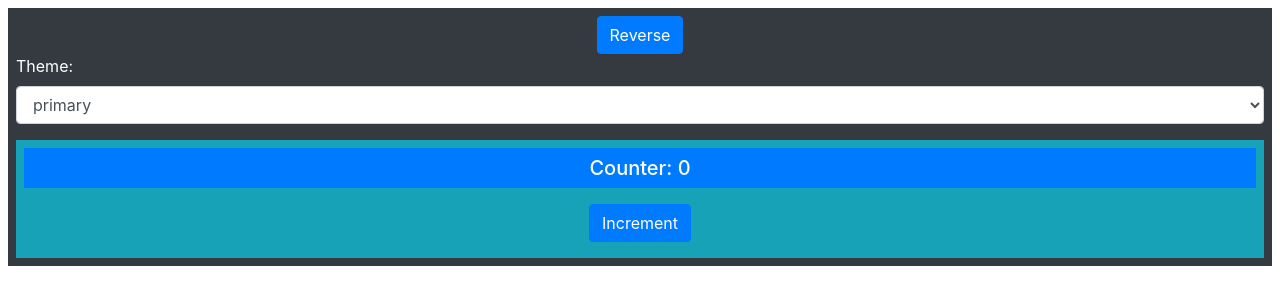
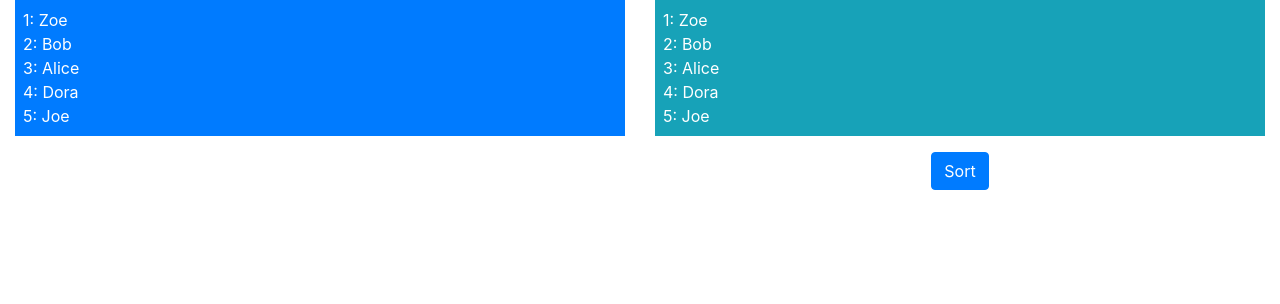
Before and after one commit to davidtrussler/pro-react-16_14_composing-applications, a React (Create React App) app: page / in a window 1280 px wide. Shown: the top 304 px of the page. Built offline with nearby package versions, Linux system fonts and the light colour scheme.

Commit message:
Demonstrates Specialised Component - Adds general component - Adds specialised component that renders general one - Controls specialised component with props

```diff
--- a/src/App.js
+++ b/src/App.js
@@ -1,35 +1,34 @@
 import React, {Component} from 'react';
-import {Message} from './Message';
-import {ActionButton} from './ActionButton';
-import {ThemeSelector} from './ThemeSelector';
+import {GeneralList} from './GeneralList';
+import {SortedList} from './SortedList';
 
 export default class App extends Component {
   constructor(props) {
     super(props);
 
     this.state = {
-      counter: 0
+      // counter: 0
+      names: ['Zoe', 'Bob', 'Alice', 'Dora', 'Joe']
     }
-  }
-
-  incrementCounter = () => {
-    this.setState({counter: this.state.counter + 1});
   }
 
   render() {
     return (
-      <div className="m-2 text-center">
-        <ThemeSelector>
-          <Message
-            theme="primary"
-            message={`Counter: ${this.state.counter}`}
-          />
-          <ActionButton
-            theme="secondary"
-            text="Increment"
-            callback={this.incrementCounter}
-          />
-        </ThemeSelector>
+      <div className="container-fluid">
+        <div className="row">
+          <div className="col-6">
+            <GeneralList
+              list={this.state.names}
+              theme="primary"
+            />
+          </div>
+
+          <div className="col-6">
+            <SortedList
+              list={this.state.names}
+            />
+          </div>
+        </div>
       </div>
     )
   }
--- /dev/null
+++ b/src/GeneralList.js
@@ -0,0 +1,13 @@
+import React, {Component} from 'react';
+
+export class GeneralList extends Component {
+	render() {
+		return (
+			<div className={`bg-${this.props.theme} text-white p-2`}>
+				{this.props.list.map((item, index) =>
+					<div key={item}>{index + 1}: {item}</div>
+				)}
+			</div>
+		)
+	}
+}
--- /dev/null
+++ b/src/SortedList.js
@@ -0,0 +1,40 @@
+import React, {Component} from 'react';
+import {GeneralList} from './GeneralList';
+import {ActionButton} from './ActionButton';
+
+export class SortedList extends Component {
+	constructor(props) {
+		super(props);
+
+		this.state = {
+			sort: false
+		}
+	}
+
+	getList() {
+		return this.state.sort ? [...this.props.list].sort() : this.props.list;
+	}
+
+	toggleSort = () => {
+		this.setState({sort: !this.state.sort});
+	}
+
+	render() {
+		return (
+			<div>
+				<GeneralList
+					list={this.getList()}
+					theme="info"
+				/>
+
+				<div className="text-center m-2">
+					<ActionButton
+						theme="primary"
+						text="Sort"
+						callback={this.toggleSort}
+					/>
+				</div>
+			</div>
+		)
+	}
+}
```
